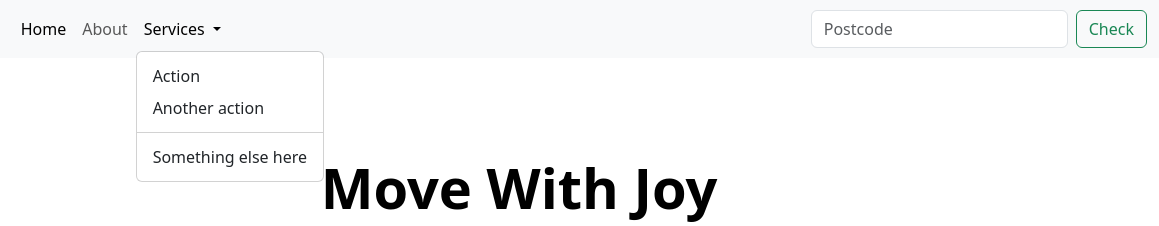
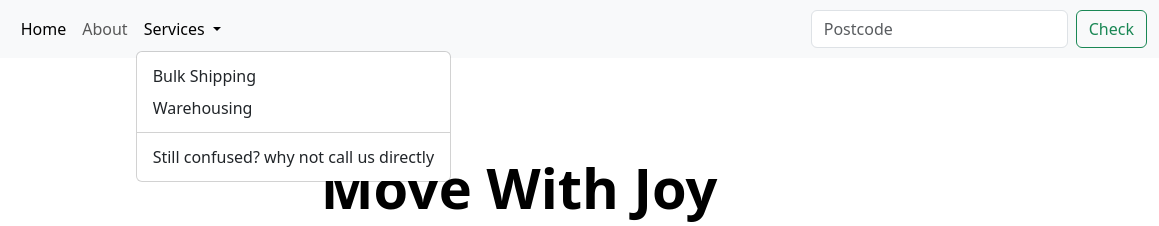
Before and after one commit to kalyan751/move-it, a plain HTML site: page index.html in a window 1280 px wide. Both pictures are taken after a click on the button "Services". Shown: the top 226 px of the page, 121-1280 px from the left. Drawn offline with nearby package versions, Linux system fonts and the light colour scheme.

Commit message:
Update index.html
updated the services dropdown in the nav bar

```diff
--- a/index.html
+++ b/index.html
@@ -41,10 +41,10 @@
             Services
           </a>
           <ul class="dropdown-menu">
-            <li><a class="dropdown-item" href="#">Action</a></li>
-            <li><a class="dropdown-item" href="#">Another action</a></li>
+            <li><a class="dropdown-item" href="#">Bulk Shipping</a></li>
+            <li><a class="dropdown-item" href="#">Warehousing</a></li>
             <li><hr class="dropdown-divider"></li>
-            <li><a class="dropdown-item" href="#">Something else here</a></li>
+            <li><a class="dropdown-item" href="#">Still confused? why not call us directly</a></li>
           </ul>
         </li>
 
```
